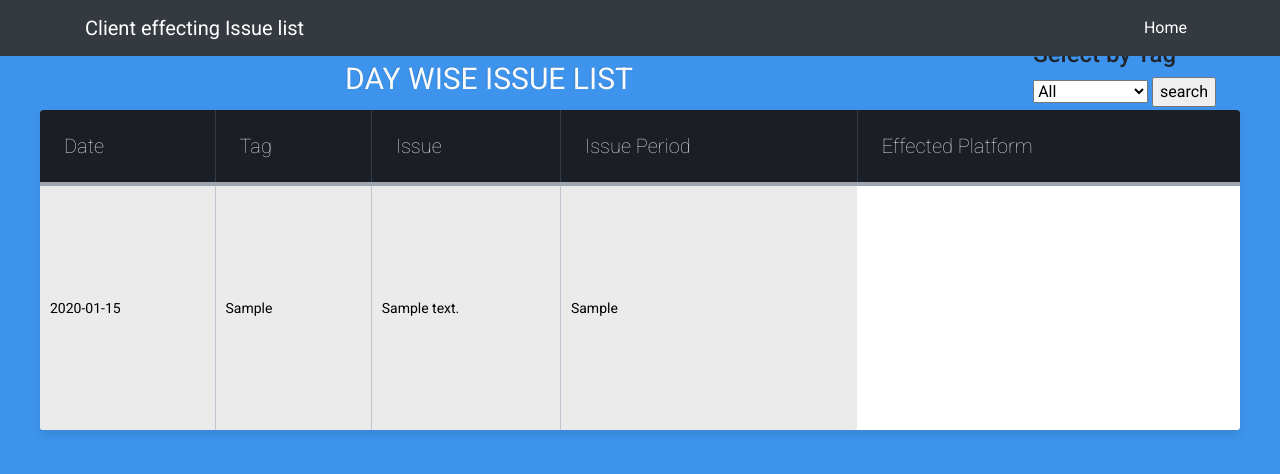
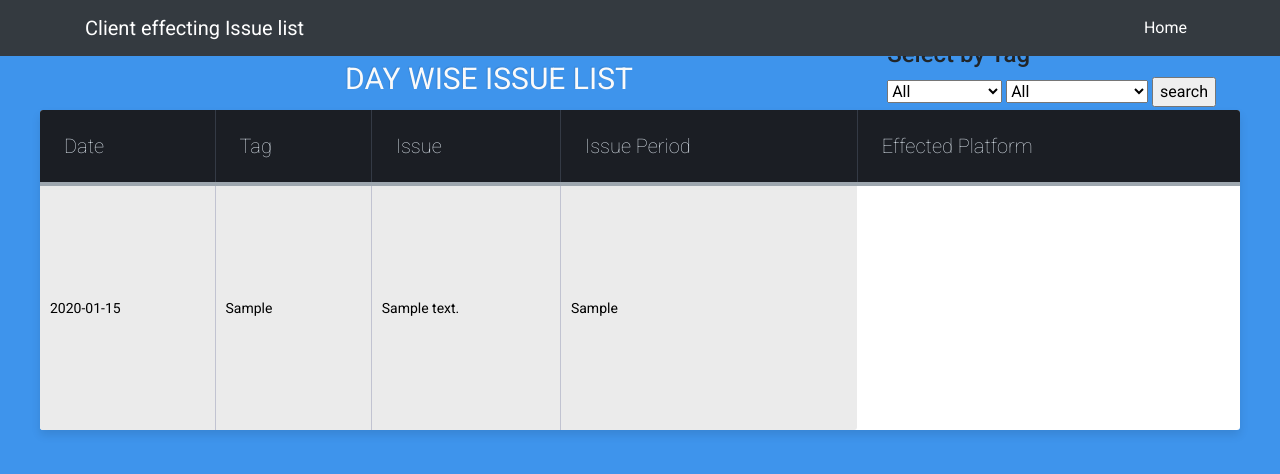
Before and after one commit to ranjanrak/Issuedoc, a Django app: page /issue/ in a window 1280 px wide. Shown: the top 474 px of the page. Run offline with Django 3.2, Linux system fonts and the light colour scheme; tables that the repository leaves empty hold one stand-in row (values such as "Sample post"); some libraries are stand-ins or nearby versions.

Commit message:
multiple search

```diff
--- a/helpdoc/templates/helpdoc/issue.html
+++ b/helpdoc/templates/helpdoc/issue.html
@@ -192,6 +192,12 @@ td.text-right {
 <option value="Human error">Human error</option>
 <option value="TR">TR/Omnesys</option>
 </select>
+<select name="tag2">
+<option value="All">All</option>
+<option value="T1">T1 Holdings/avg</option>
+<option value="T2">T2 Holdings/avg</option>
+<option value="Segment">Segment change</option>
+</select>
 <input value="search" input type="submit"/>
 </form>
 <table class="table-fill">
```
